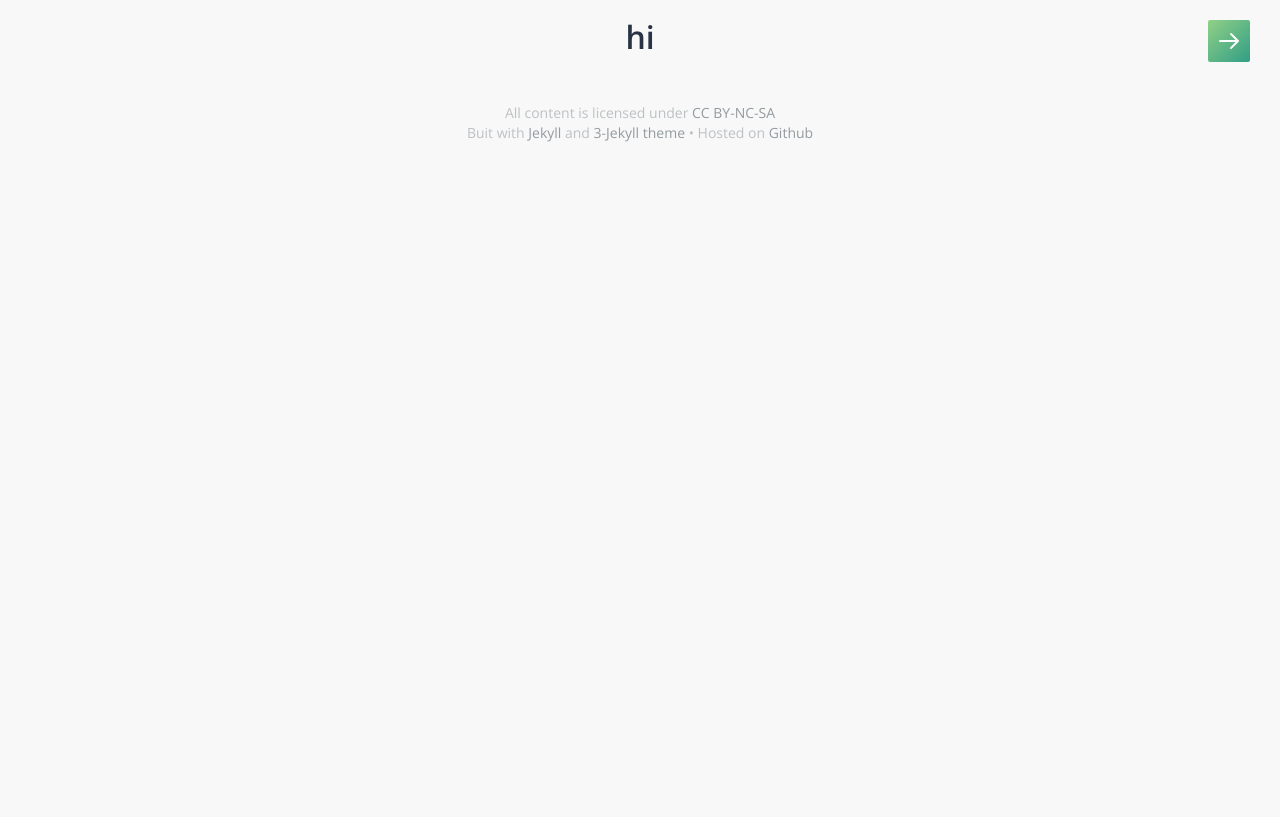
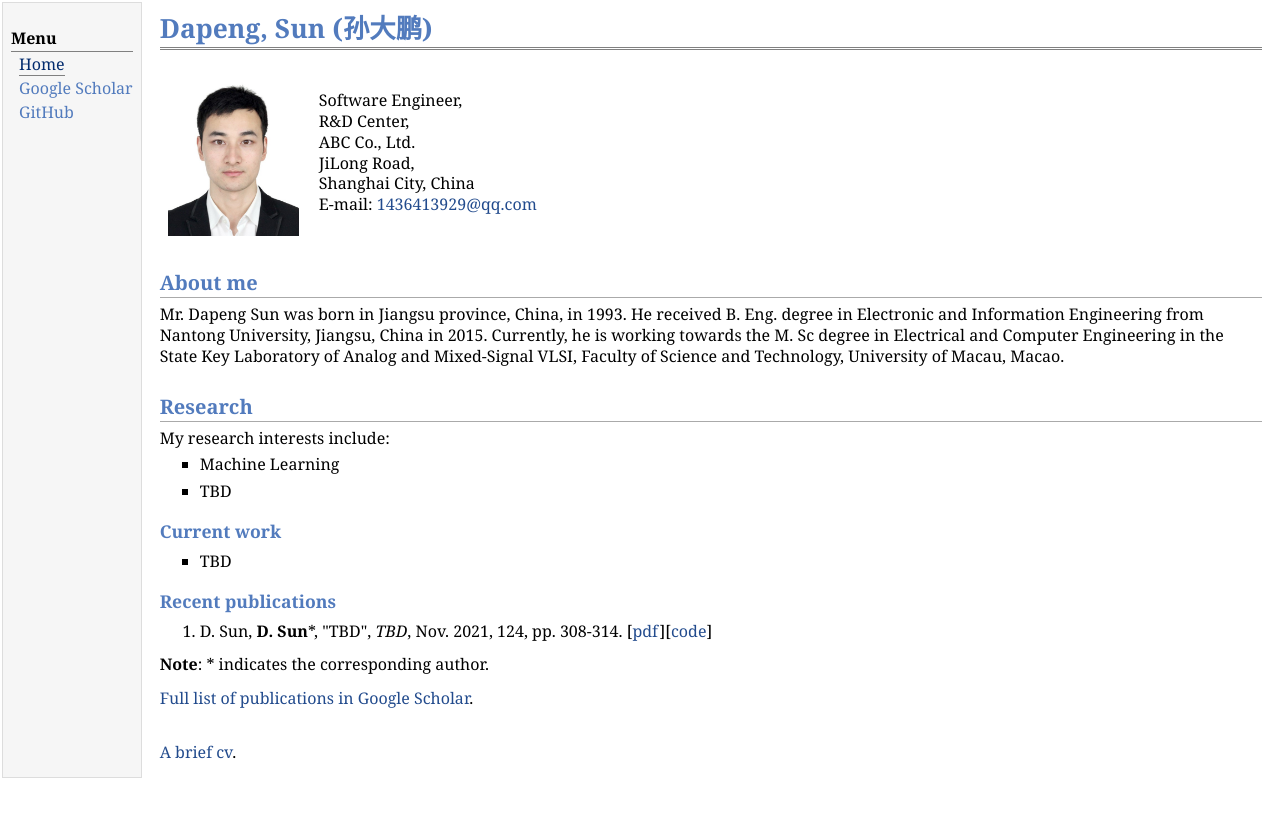
Before and after one commit to danieldpsun/danieldpsun.github.io, a Jekyll site: the page index.html, which Jekyll copies as it is, in a window 1280 px wide. Shown: the top 817 px of the page. Built offline with Jekyll 4.4.1, drawn with Linux system fonts in a browser that asks for light colours; some web fonts are replaced.

Commit message:
Update index.html

```diff
--- a/index.html
+++ b/index.html
@@ -1,6 +1,63 @@
----
-layout: default
----
-<div id="home" class="container">
-  <h1>hi</h1>
+<!DOCTYPE html PUBLIC "-//W3C//DTD XHTML 1.1//EN"
+  "http://www.w3.org/TR/xhtml11/DTD/xhtml11.dtd">
+<html xmlns="http://www.w3.org/1999/xhtml" xml:lang="en">
+<head>
+<meta name="generator" content="jemdoc, see http://jemdoc.jaboc.net/" />
+<meta http-equiv="Content-Type" content="text/html;charset=utf-8" />
+<link rel="stylesheet" href="jemdoc.css" type="text/css" />
+<link rel="shortcut icon" href="favicon.ico" />
+<link rel="bookmark" href="favicon.ico" type="image/x-icon"　/>
+<title>Dapeng, Sun (孙大鹏)</title>
+</head>
+<body>
+<table summary="Table for page layout." id="tlayout">
+<tr valign="top">
+<td id="layout-menu">
+<div class="menu-category">Menu</div>
+<div class="menu-item"><a href="index.html" class="current">Home</a></div>
+<div class="menu-item"><a href="https://scholar.google.com/citations?user=z_ZKgk0AAAAJ&hl=zh-CN&authuser=1">Google Scholar</a></div>
+<div class="menu-item"><a href="https://github.com/danieldpsun">GitHub</a></div>
+</td>
+<td id="layout-content">
+<div id="toptitle">
+<h1>Dapeng, Sun (孙大鹏) </h1>
 </div>
+<table class="imgtable"><tr><td>
+<a href="https://github.com/danieldpsun/"><img src="photos/bio.jpg" alt="alt text" width="131px" height="160px" /></a>&nbsp;</td>
+<td align="left"><p>Software Engineer,<br />
+R&D Center,<br />
+ABC Co., Ltd. <br />
+JiLong Road, <br />
+Shanghai City, China <br />
+E-mail: <a href="mailto:1436413929@qq.com">1436413929@qq.com</a></p>
+</td></tr></table>
+<h2>About me</h2>
+<p>Mr. Dapeng Sun was born in Jiangsu province, China, in 1993. He received B. Eng. degree in Electronic and Information Engineering from Nantong University, Jiangsu, China in 2015. Currently, he is working towards the M. Sc degree in Electrical and Computer Engineering in the State Key Laboratory of Analog and Mixed-Signal VLSI, Faculty of Science and Technology, University of Macau, Macao.</p>
+<h2>Research</h2>
+<p>My research interests include: </p>
+<ul>
+<li><p>Machine Learning  </p>
+</li>
+<li><p>TBD</p>
+</li>
+</ul>
+<h3>Current work</h3>
+<ul>
+<li><p>TBD</p>
+</li>
+</ul>
+<h3>Recent publications </h3>
+<ol>
+<li><p>D. Sun, <b>D. Sun</b>*, "TBD", <i>TBD</i>, Nov. 2021, 124, pp. 308-314. [<a href="pub/conet.pdf">pdf</a>][<a href="TBD">code</a>]</p>
+</li>
+</ol>
+<p><b>Note</b>: * indicates the corresponding author.</p>
+<p><a href="https://scholar.google.com/citations?user=z_ZKgk0AAAAJ&hl=zh-CN&authuser=1">Full list of publications in Google Scholar</a>.</p>
+
+<p><br />
+<a href="cv/cv.pdf">A brief cv</a>.</p>
+</td>
+</tr>
+</table>
+</body>
+</html>
```
